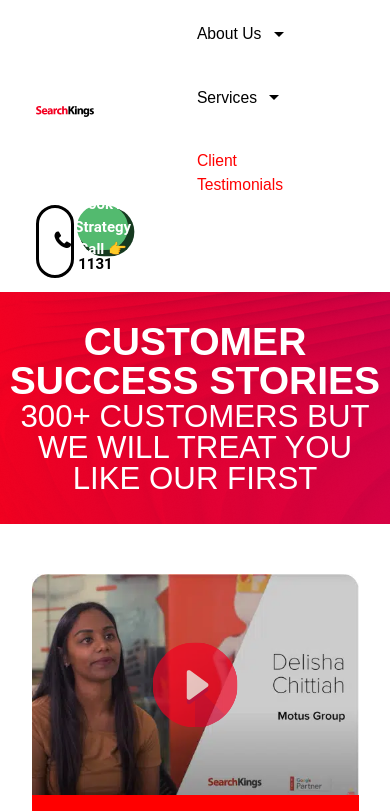
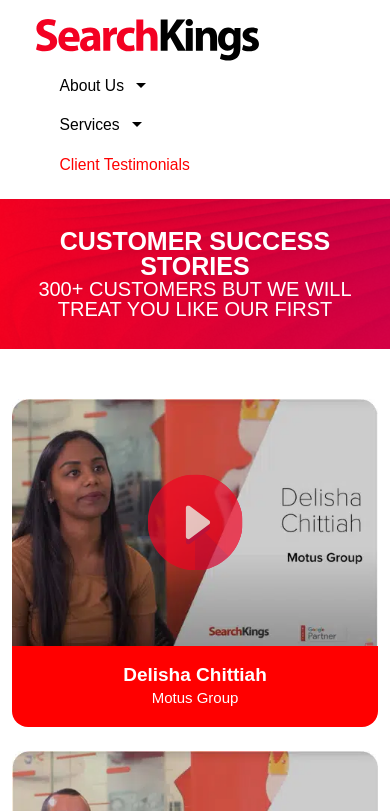
Before and after one commit to siyabongahlongwane/search-kings-assessment, a plain HTML site: page index.html in a window 390 px wide. Shown: the top 811 px of the page. Drawn offline with nearby package versions, Linux system fonts and the light colour scheme.

Commit message:
Added Responsiveness Stylesheet

```diff
--- /dev/null
+++ b/css/responsiveness.css
@@ -0,0 +1,37 @@
+@media (max-width: 768px) {
+    .banner h1 {
+        font-size: 25px !important;
+    }
+    .banner h2 {
+        font-size: 20px !important;
+    }
+    .testimonials,
+    .logo-container {
+        width: 100%;
+    }
+    .navbar-brand {
+        width: 70%;
+    }
+}
+
+@media (min-width: 768px) and (max-width: 1200px) {
+    .navbar-nav {
+        gap: 25px;
+    }
+    .nav-right {
+        display: none;
+    }
+}
+
+@media (min-width: 1024px) {
+    .nav-right {
+        display: flex;
+        width: 34%;
+    }
+}
+
+@media (min-width: 1200px) {
+    .navbar-nav {
+        gap: 46px;
+    }
+}
--- a/css/styles.css
+++ b/css/styles.css
@@ -73,8 +73,7 @@ body,
 
 .width-90,
 .nav-wrapper,
-.logo-container,
-.testimonials {
+.logo-container {
     width: 90%;
 }
 
@@ -84,10 +83,6 @@ body,
 
 .nav-wrapper {
     padding: .4em 1em;
-}
-
-.width-34 {
-    width: 34%;
 }
 
 .navbar-collapse {
@@ -115,7 +110,7 @@ body,
 }
 
 .nav-button {
-    border-radius: 30px;
+    border-radius: 44px;
     border: 3px solid;
 }
 
@@ -135,15 +130,18 @@ body,
     font-family: "Arial", Sans-serif !important;
 }
 
+.nav-right {
+    display: none;
+}
+
 .phone-btn {
     border-color: var(--black);
-    min-height: 49px;
-    padding: 0 .6em;
+    padding: 10px 12px !important;
 }
 
 .strategy-btn {
     border-color: var(--green);
-    height: 45px;
+    padding: 8px 8px 8px 12px;
     box-shadow: 4.36px 4.36px 0px 2px var(--dim-green);
 }
 
@@ -176,11 +174,11 @@ body,
 
 .strategy-btn:hover {
     transition: .4s;
-    border: 2px solid var(--black);
+    border: 3px solid var(--black);
 }
 
 #strategyCall {
-    width: 54% !important;
+    width: 53% !important;
 }
 
 
@@ -191,7 +189,7 @@ body,
     background-position: top center;
     background-repeat: no-repeat;
     background-size: cover;
-    padding: 30px 0;
+    padding: 30px;
 }
 
 .banner h1 {
@@ -217,6 +215,10 @@ body,
     padding: 50px 0 !important;
 }
 
+.testimonials {
+    width: 91%;
+}
+
 .client {
     width: 33.333333%;
 }
@@ -236,7 +238,7 @@ body,
 
 .client-details {
     border-radius: 0 0 16px 16px;
-    padding: 19px 0;
+    padding: 19px 0 17px 0;
     gap: 3px;
 }
 
--- a/index.html
+++ b/index.html
@@ -9,6 +9,7 @@
     <!-- Styles -->
     <link href="https://cdn.jsdelivr.net/npm/bootstrap@5.0.2/dist/css/bootstrap.min.css" rel="stylesheet" integrity="sha384-EVSTQN3/azprG1Anm3QDgpJLIm9Nao0Yz1ztcQTwFspd3yD65VohhpuuCOmLASjC" crossorigin="anonymous">
     <link rel="stylesheet" href="./css/styles.css">
+    <link rel="stylesheet" href="./css/responsiveness.css">
     <link rel="stylesheet" href="https://cdnjs.cloudflare.com/ajax/libs/font-awesome/4.7.0/css/font-awesome.min.css">
     <title>Read Our Excellent Client Testimonials | SearchKings™ Africa</title>
 </head>
@@ -27,16 +28,16 @@
                     <span class="navbar-toggler-icon"></span>
                 </button>
                 <div class="collapse navbar-collapse d-flex row justify-content-end mx-4" id="navbarNavDropdown">
-                    <ul class="navbar-nav d-flex justify-content-end gap-4">
+                    <ul class="navbar-nav d-flex justify-content-end">
                         <li class="nav-item dropdown">
-                            <a class="nav-link dropdown-toggle" href="#" id="navbarDropdownMenuLink" data-toggle="dropdown" aria-haspopup="true" aria-expanded="false"> about us </a>
+                            <a class="nav-link px-md-0 dropdown-toggle" href="#" id="navbarDropdownMenuLink" data-toggle="dropdown" aria-haspopup="true" aria-expanded="false"> about us </a>
                             <ul class="dropdown-menu" aria-labelledby="navbarDropdownMenuLink">
                                 <li><a class="dropdown-item" href="#">google premier partner</a></li>
                                 <li><a class="dropdown-item" href="#">join our team</a></li>
                             </ul>
                         </li>
                         <li class="nav-item dropdown">
-                            <a class="nav-link dropdown-toggle" href="#" id="navbarDropdownMenuLink" data-toggle="dropdown" aria-haspopup="true" aria-expanded="false"> services </a>
+                            <a class="nav-link px-md-0 dropdown-toggle" href="#" id="navbarDropdownMenuLink" data-toggle="dropdown" aria-haspopup="true" aria-expanded="false"> services </a>
                             <ul class="dropdown-menu" aria-labelledby="navbarDropdownMenuLink">
                                 <li><a class="dropdown-item" href="#">google paid & seo</a></li>
                                 <li><a class="dropdown-item" href="#">microsoft ads management</a></li>
@@ -45,11 +46,11 @@
                             </ul>
                         </li>
                         <li class="nav-item">
-                            <a class="nav-link active" href="#">client testimonials</a>
+                            <a class="nav-link px-md-0 active" href="#">client testimonials</a>
                         </li>
                     </ul>
                 </div>
-                <div class="row d-flex justify-content-between width-34">
+                <div class="row justify-content-between nav-right">
                     <div class="nav-button-wrapper" id="phone">
                         <a href="tel:010 140 1131">
                             <div class="col nav-button phone-btn d-flex align-items-center justify-content-start gap-2 px-3">
```
